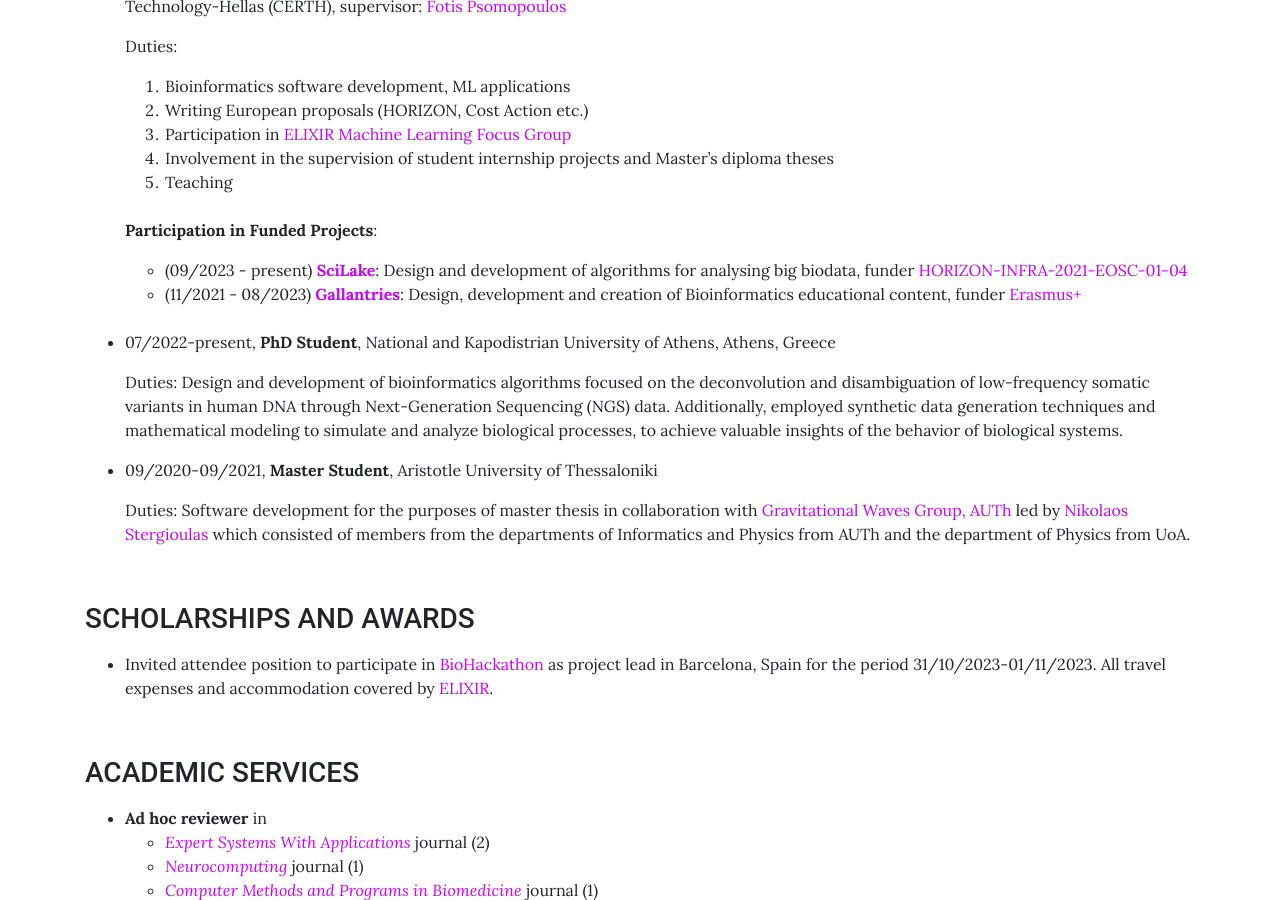
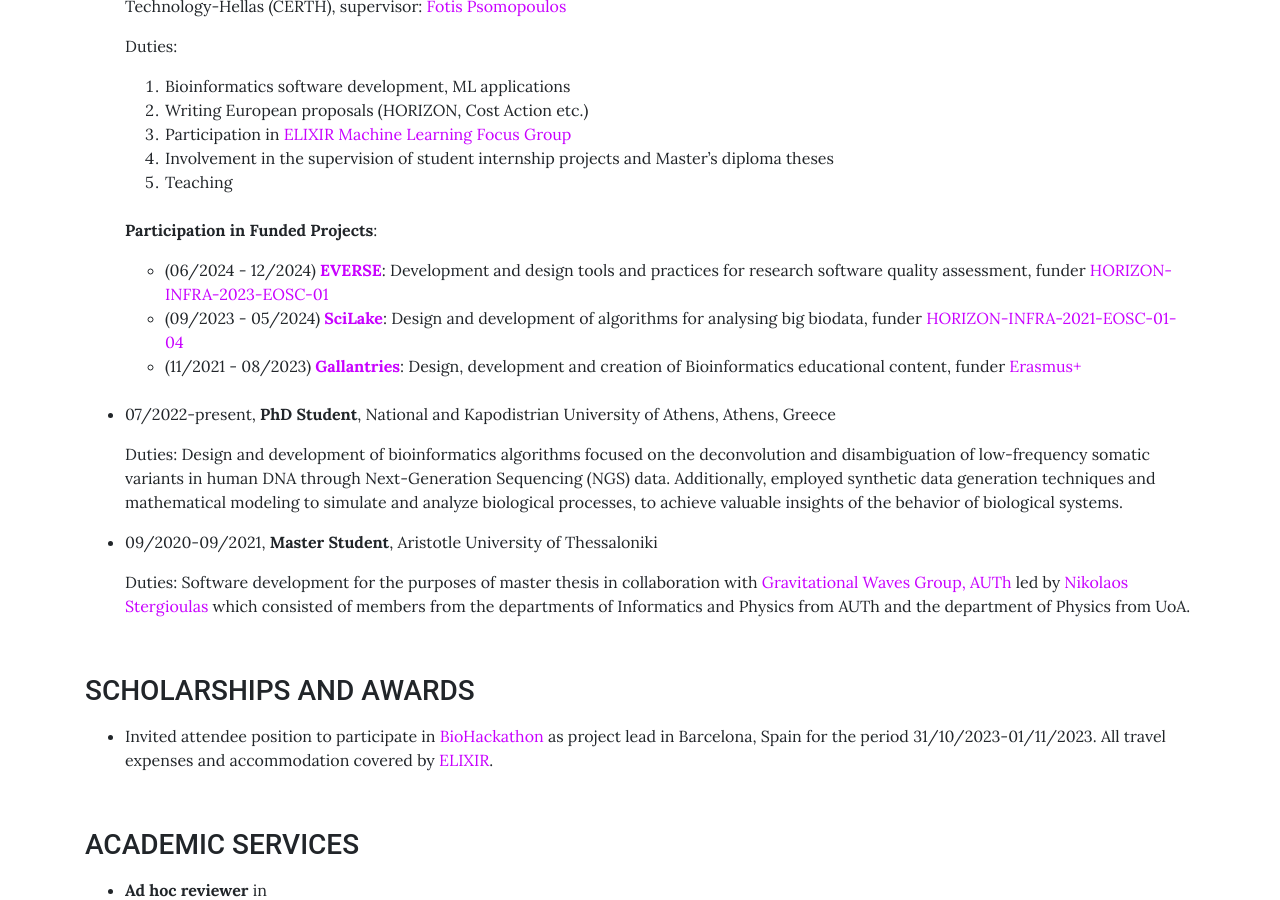
Before and after one commit to sfragkoul/sfragkoul.github.io, a Jekyll site: the page built from pages/CV.md, in a window 1280 px wide and 900 px high, scrolled down 805 px. Built offline with Jekyll 4.4.1, drawn with Linux system fonts in a browser that asks for light colours.

Commit message:
Update CV.md

```diff
--- a/pages/CV.md
+++ b/pages/CV.md
@@ -38,7 +38,8 @@
 
    **Participation in Funded Projects**:
 
-    - (09/2023 - present) [**SciLake**](https://ec.europa.eu/info/funding-tenders/opportunities/portal/screen/how-to-participate/org-details/999999999/project/101058573/program/43108390/details): Design and development of algorithms for analysing big biodata, funder [HORIZON-INFRA-2021-EOSC-01-04](https://ec.europa.eu/info/funding-tenders/opportunities/portal/screen/opportunities/topic-details/horizon-infra-2021-eosc-01-04)
+    - (06/2024 - 12/2024) [**EVERSE**](https://everse.software/): Development and design tools and practices for research software quality assessment, funder [HORIZON-INFRA-2023-EOSC-01](https://ec.europa.eu/info/funding-tenders/opportunities/portal/screen/opportunities/topic-details/horizon-infra-2023-eosc-01-02)
+    - (09/2023 - 05/2024) [**SciLake**](https://scilake.eu/): Design and development of algorithms for analysing big biodata, funder [HORIZON-INFRA-2021-EOSC-01-04](https://ec.europa.eu/info/funding-tenders/opportunities/portal/screen/opportunities/topic-details/horizon-infra-2021-eosc-01-04)
     - (11/2021 - 08/2023) [**Gallantries**](https://gallantries.github.io/): Design, development and creation of Bioinformatics educational content, funder [Erasmus+](https://ec.europa.eu/programmes/erasmus-plus/node_en)
 <br/><br/>
 
```
